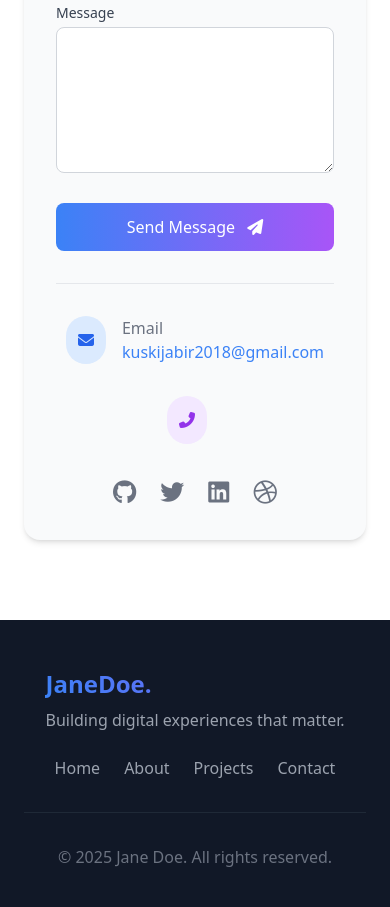
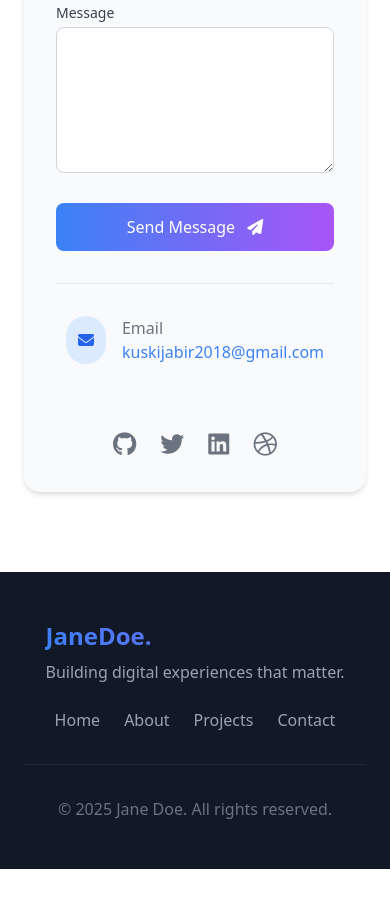
Before and after one commit to kuski-jabir/portfolio, a plain HTML site: page index.html in a window 390 px wide. Shown: the part 4031-4938 px from the top of the page. After the commit the page ends 4900 px from the top, so only its background shows below. Drawn offline with nearby package versions, Linux system fonts and the light colour scheme.

Commit message:
remove phone icon

```diff
--- a/index.html
+++ b/index.html
@@ -231,9 +231,9 @@
               </div>
             </div>
             <div class="flex items-center justify-center">
-              <div class="bg-purple-100 p-3 rounded-full mr-4">
+              <!-- <div class="bg-purple-100 p-3 rounded-full mr-4">
                 <i class="fas fa-phone-alt text-purple-600"></i>
-              </div>
+              </div> -->
               <!-- <div>
                 <h5 class="font-medium text-gray-500">Phone</h5>
                 <a href="tel:+1234567890" class="text-blue-500 hover:text-blue-700">+1 (234) 567-890</a>
```
